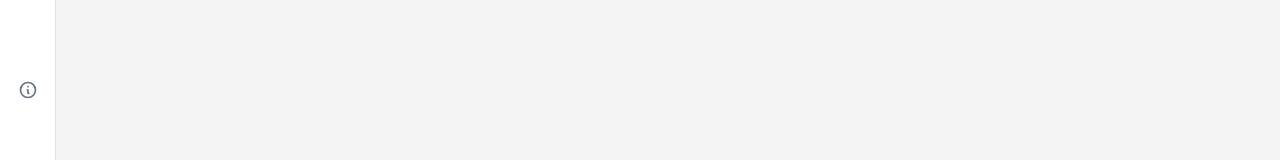
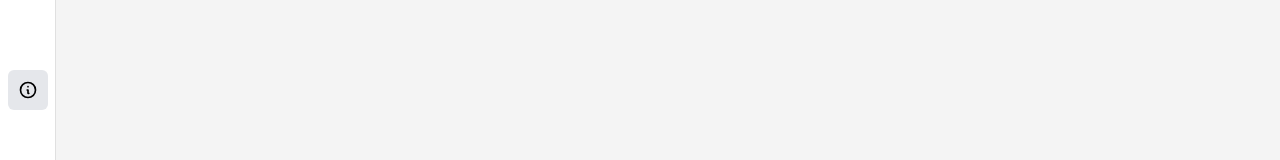
Before and after one commit to fugarino/crypto-labs, a Next.js app: page /help in a window 1280 px wide. Shown: the part 586-746 px from the top of the page. Built offline with nearby package versions, Linux system fonts and the light colour scheme.

Commit message:
style: sideNavbar button interactivity

```diff
--- a/components/buttons/menu-button/MenuButton.tsx
+++ b/components/buttons/menu-button/MenuButton.tsx
@@ -1,19 +1,37 @@
 import Link from "next/link";
-import { ReactNode } from "react";
+import { useRouter } from "next/router";
+import { ReactNode, useState } from "react";
 
 export interface IMenuButton {
   href: string;
   children: ReactNode;
+  name: string;
 }
 
-const MenuButton: React.FC<IMenuButton> = ({ href, children }) => {
+const MenuButton: React.FC<IMenuButton> = ({ href, children, name }) => {
+  const [showLabel, setShowLabel] = useState(false);
+  const router = useRouter();
+
   return (
-    <li>
+    <li className="relative">
       <Link href={href}>
-        <a className="cursor-pointer flex flex-col items-center justify-center w-10 h-10 hover:bg-gray-200 rounded-md transition-all ease-out">
+        <a
+          onMouseEnter={() => setShowLabel(true)}
+          onMouseLeave={() => setShowLabel(false)}
+          onClick={() => setShowLabel(false)}
+          className={`cursor-pointer flex flex-col items-center justify-center w-10 h-10 hover:bg-gray-200 active:translate-y-1 rounded-md transition-all ease-out ${
+            router.pathname == href ? "active" : ""
+          }`}
+        >
           {children}
         </a>
       </Link>
+      {showLabel && (
+        <div className="absolute left-12 bottom-1 px-4 py-1 bg-white text-gray-600 text-center rounded-md shadow-md">
+          <div className="absolute top-3 -left-1 bg-white p-1 rotate-45 shadow-md"></div>
+          {name}
+        </div>
+      )}
     </li>
   );
 };
--- a/components/navigation/nav/sidebar/SideNavbar.tsx
+++ b/components/navigation/nav/sidebar/SideNavbar.tsx
@@ -22,10 +22,10 @@ const SideNavbar: React.FC<ISideNavbar> = () => {
           </a>
         </Link>
         <ul className="mt-20 space-y-12 flex flex-col items-center">
-          <MenuButton href="/">
+          <MenuButton href="/" name="Home">
             <HomeIcon className="menuIcon" />
           </MenuButton>
-          <MenuButton href="/cryptocurrencies">
+          <MenuButton href="/cryptocurrencies" name="Cryptocurrencies">
             <svg
               width="30"
               height="14"
@@ -51,23 +51,23 @@ const SideNavbar: React.FC<ISideNavbar> = () => {
               />
             </svg>
           </MenuButton>
-          <MenuButton href="/discussions">
+          <MenuButton href="/discussions" name="Discussions">
             <ChatAlt2Icon className="menuIcon" />
           </MenuButton>
-          <MenuButton href="/favorites">
+          <MenuButton href="/favorites" name="Favorites">
             <BookmarkIcon className="menuIcon" />
           </MenuButton>
-          <MenuButton href="/notifications">
+          <MenuButton href="/notifications" name="Notifications">
             <BellIcon className="menuIcon" />
           </MenuButton>
         </ul>
       </div>
       <div>
         <ul className="space-y-10 mt-12">
-          <MenuButton href="/help">
+          <MenuButton href="/help" name="Help">
             <InformationCircleIcon className="menuIcon" />
           </MenuButton>
-          <MenuButton href="/settings">
+          <MenuButton href="/settings" name="Settings">
             <CogIcon className="menuIcon" />
           </MenuButton>
         </ul>
--- a/styles/globals.css
+++ b/styles/globals.css
@@ -4,7 +4,11 @@
 
 @layer components {
   .page {
-    @apply relative overflow-y-scroll mt-14 ml-14 w-[calc(100vw-3.5rem)] h-[calc(100vh-3.25rem)] p-10 pb-20 bg-darkGray-200;
+    @apply relative -z-10 overflow-y-scroll mt-14 ml-14 w-[calc(100vw-3.5rem)] h-[calc(100vh-3.25rem)] p-10 pb-20 bg-darkGray-200;
+  }
+
+  .active {
+    @apply bg-gray-200;
   }
 
   .menuIcon {
@@ -26,6 +30,16 @@
   a:hover .menuIconAlt1 {
     @apply stroke-black;
   }
+
+  .active .menuIcon {
+    @apply h-5 w-5 text-black;
+  }
+  .active .menuIconAlt {
+    @apply stroke-black fill-black;
+  }
+  .active .menuIconAlt1 {
+    @apply stroke-black;
+  }
 }
 
 body {
```
